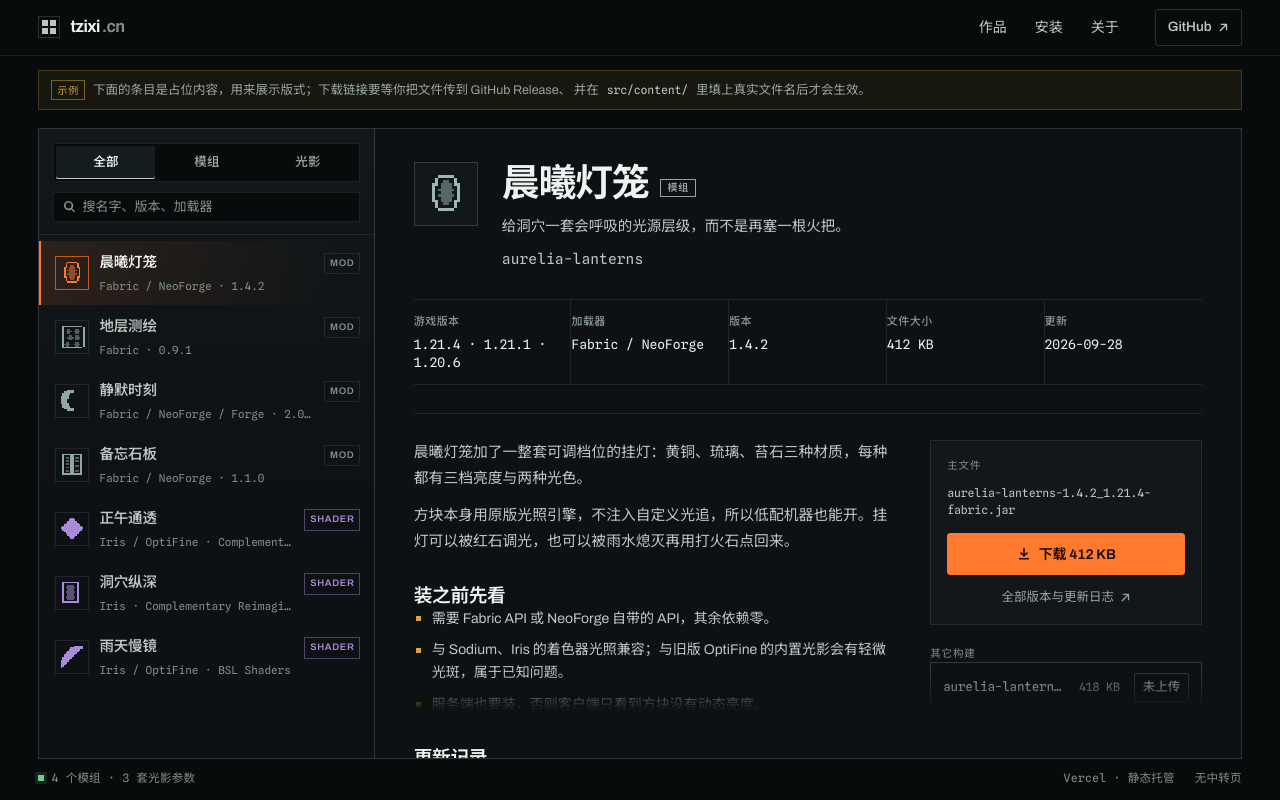
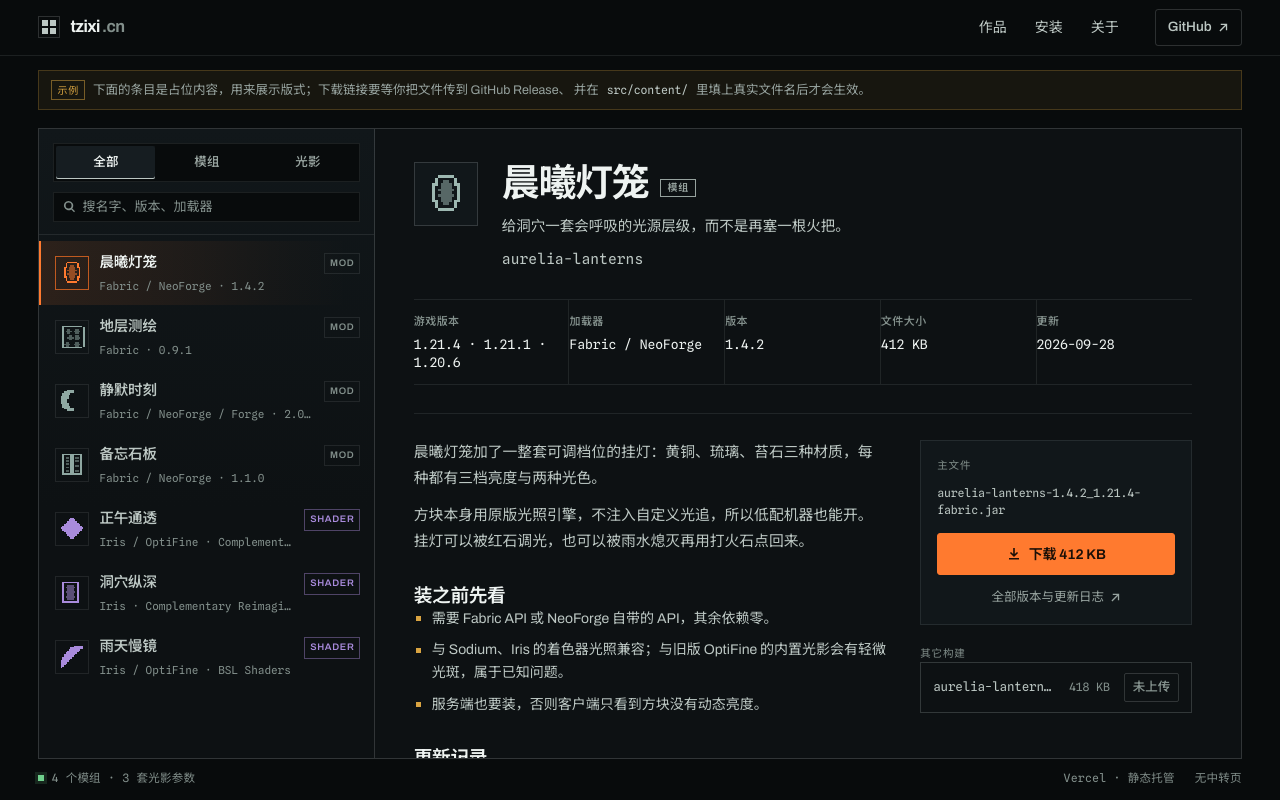
Before and after one commit to tangzixi0724/tzixi_web, a React (Vite) app: page / in a window 1280 px wide. Shown: the top 800 px of the page. Built offline with nearby package versions, Linux system fonts and the light colour scheme.

Commit message:
滚动区改用常驻滚动条，不再用遮住内容的底边渐隐

```diff
--- a/src/styles/detail.css
+++ b/src/styles/detail.css
@@ -6,24 +6,13 @@
   min-height: 0;
   overflow-y: auto;
   overscroll-behavior: contain;
+  /* 滚动条常驻：内容溢出这件事本身要能看见 */
+  scrollbar-gutter: stable;
   padding: clamp(20px, 2.6vw, 34px) clamp(20px, 3vw, 44px) clamp(28px, 3vw, 44px);
   display: flex;
   flex-direction: column;
   gap: clamp(20px, 2.2vw, 28px);
   animation: detail-in 320ms cubic-bezier(0.16, 1, 0.3, 1) both;
-}
-
-/* 内部滚动时，底边一道渐隐，让被切断的行读作"还有更多" */
-.detail::after {
-  content: '';
-  position: sticky;
-  bottom: 0;
-  display: block;
-  flex: 0 0 auto;
-  height: 44px;
-  margin-top: -44px;
-  background: linear-gradient(transparent, var(--bg-shell) 82%);
-  pointer-events: none;
 }
 
 @keyframes detail-in {
--- a/src/styles/responsive.css
+++ b/src/styles/responsive.css
@@ -139,10 +139,6 @@
     overflow: visible;
   }
 
-  /* 窄屏不是内部滚动，底边渐隐就没有意义了 */
-  .detail::after {
-    display: none;
-  }
 
   .detail__head {
     grid-template-columns: 48px minmax(0, 1fr);
```
